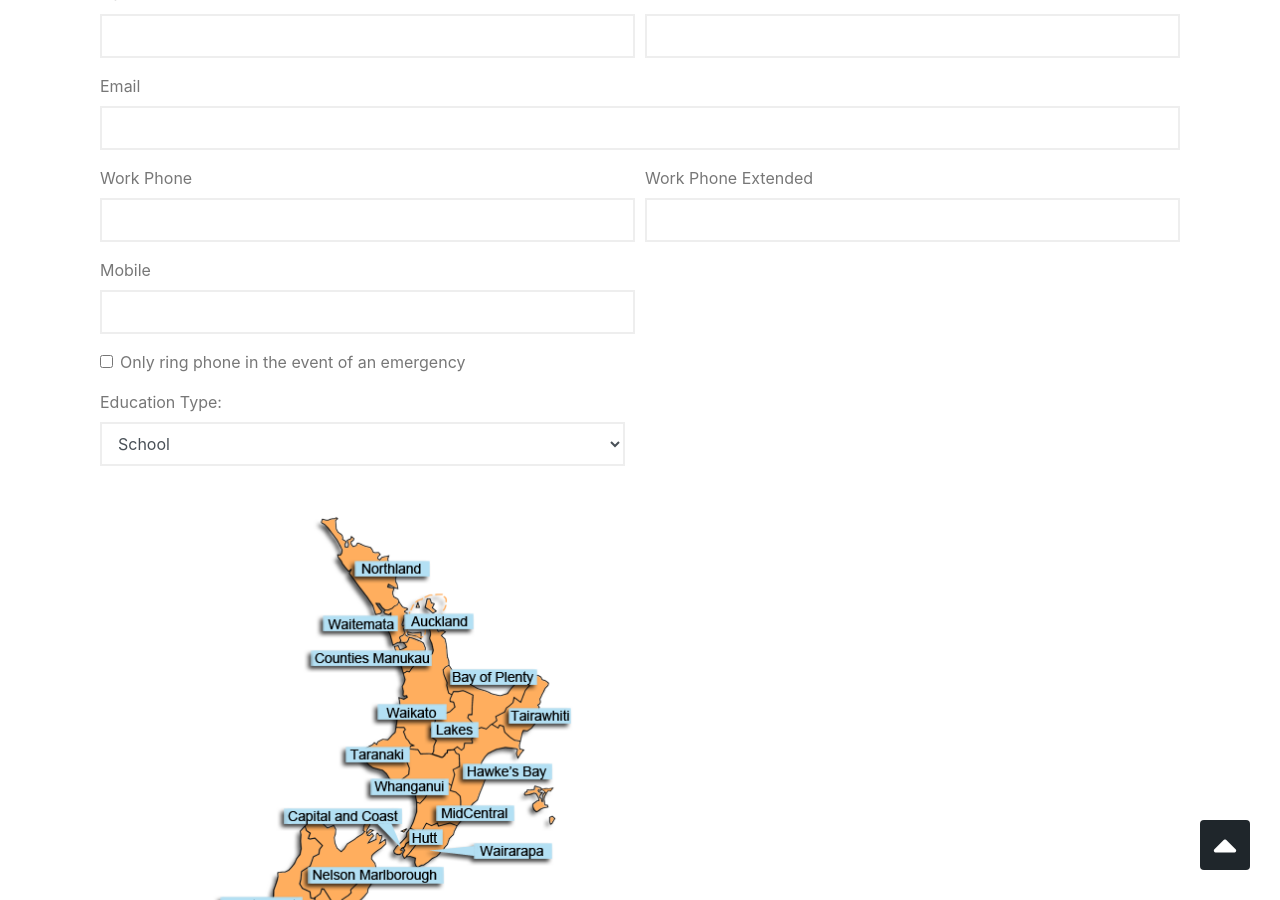
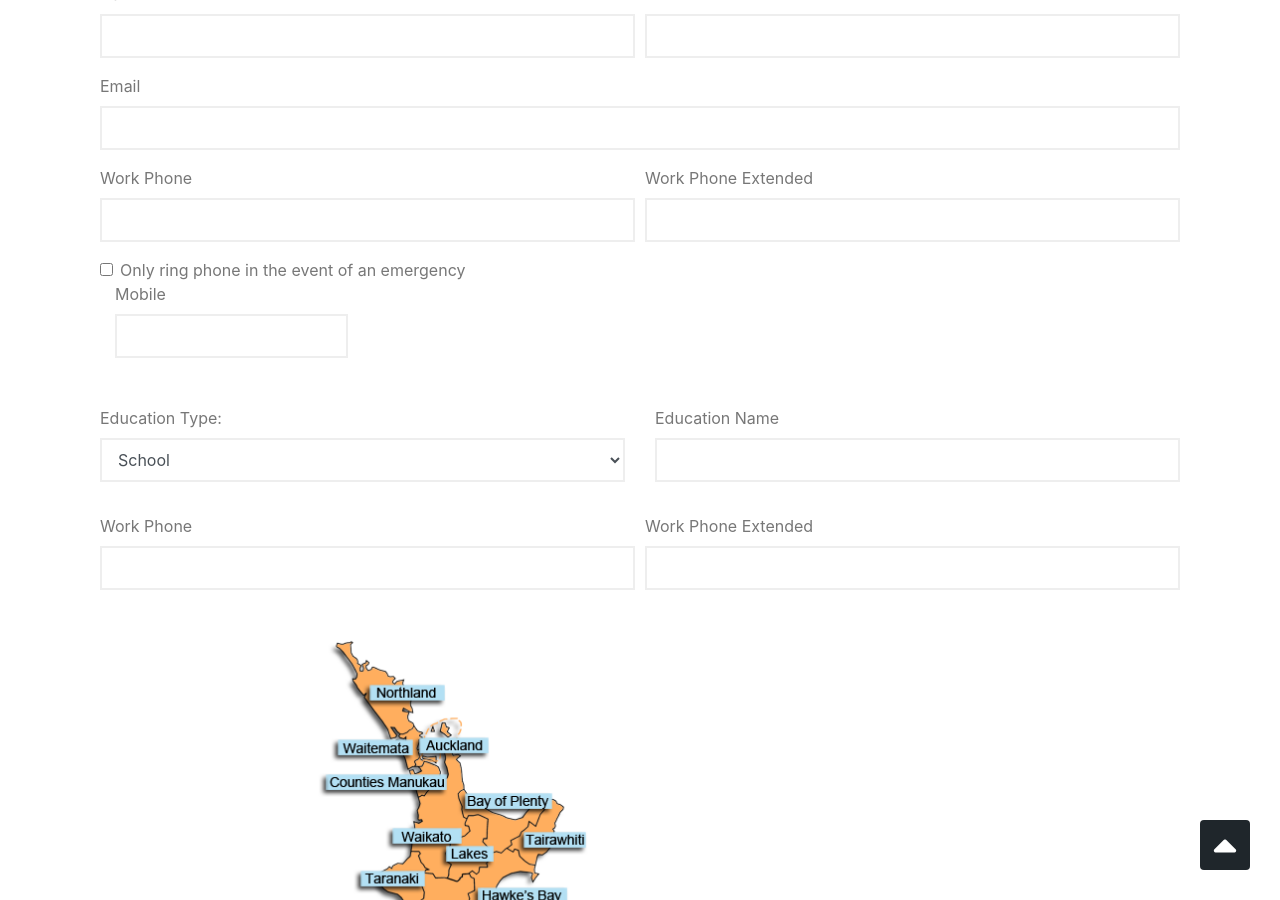
Before and after one commit to thetanewzealand/thetanewzealand.github.io, a Jekyll site: the page built from registration.md, in a window 1280 px wide and 900 px high, scrolled down 600 px. Built offline with Jekyll 4.4.1, drawn with Linux system fonts in a browser that asks for light colours; nearby versions of some CDN libraries.

Commit message:
Adding files

```diff
--- a/_layouts/registration.html
+++ b/_layouts/registration.html
@@ -36,21 +36,19 @@ layout: hero
         </div>
       </div>
 
-      <div class="form-row">
-        <div class="form-group col-md-6 col-sm-12">
-          <label for="inputEmail4">Mobile</label>
-          <input type="email" class="form-control" id="inputEmail4" placeholder="">
-        </div>
-      </div>
 
       <div class="form-group row">
-        <div class="col-sm-12">
+        <div class="form-group col-md-6 col-sm-12">
           <div class="form-check">
             <input class="form-check-input" type="checkbox" id="gridCheck1">
             <label class="form-check-label" for="gridCheck1">
               Only ring phone in the event of an emergency
             </label>
           </div>
+          <div class="form-group col-md-6 col-sm-12">
+                <label for="inputEmail4">Mobile</label>
+                <input type="email" class="form-control" id="inputEmail4" placeholder="">
+              </div>
         </div>
       </div>
 
@@ -65,8 +63,22 @@ layout: hero
                     <option>Other</option>
                     </select>
       </div>
+      <div class="form-group col-md-6">
+            <label for="inputAddress">Education Name</label>
+            <input type="text" class="form-control" id="inputAddress" placeholder="">
+          </div>
     </div>
-    </div>
+
+    <div class="form-row">
+            <div class="form-group col-md-6 col-sm-12">
+              <label for="inputEmail4">Work Phone</label>
+              <input type="email" class="form-control" id="inputEmail4" placeholder="">
+            </div>
+            <div class="form-group col-md-6 col-sm-12">
+              <label for="inputPassword4">Work Phone Extended</label>
+              <input type="password" class="form-control" id="inputPassword4" placeholder="">
+            </div>
+          </div>
 
     <img src="img/map.png" alt="">
 
```
